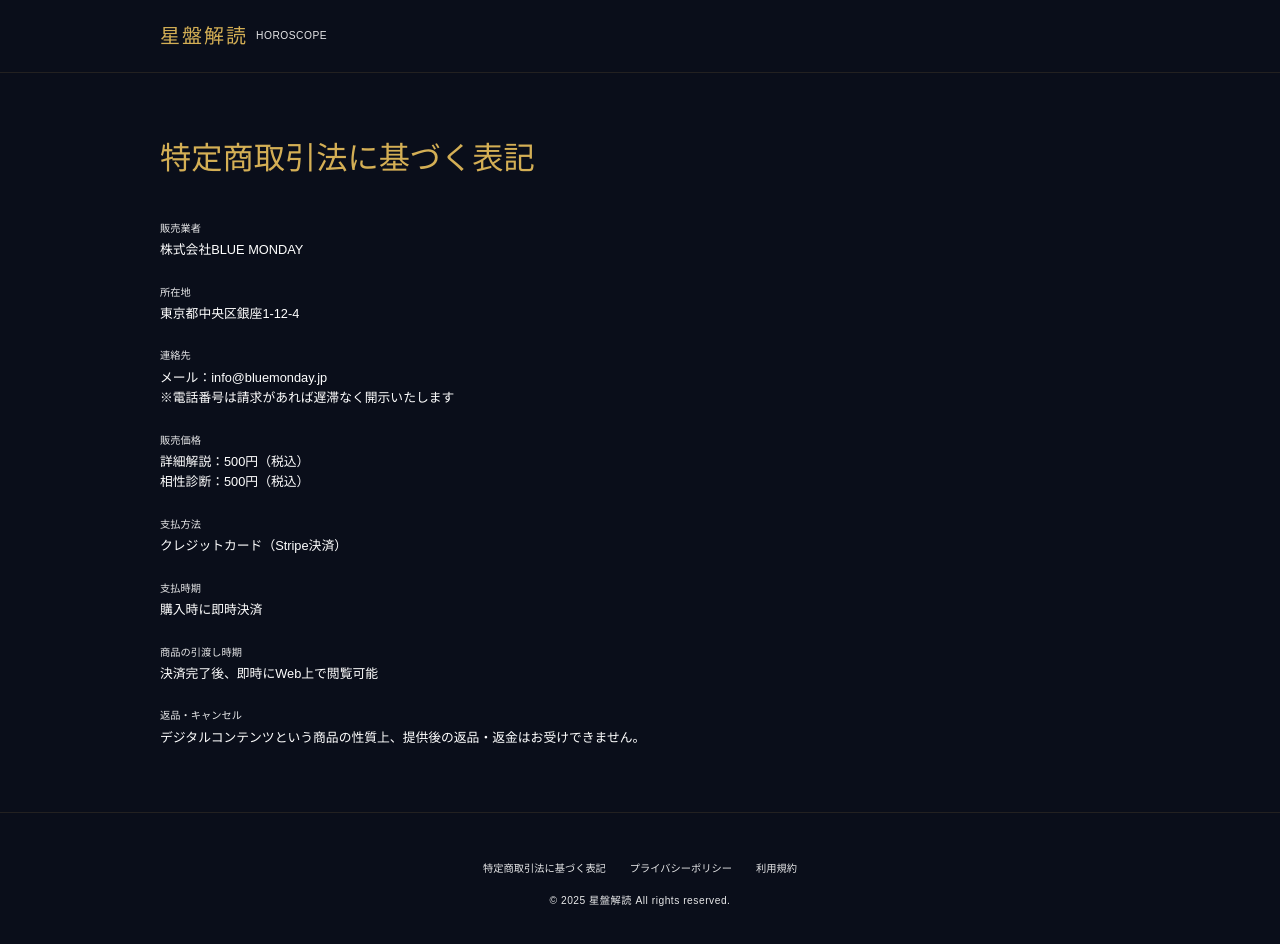
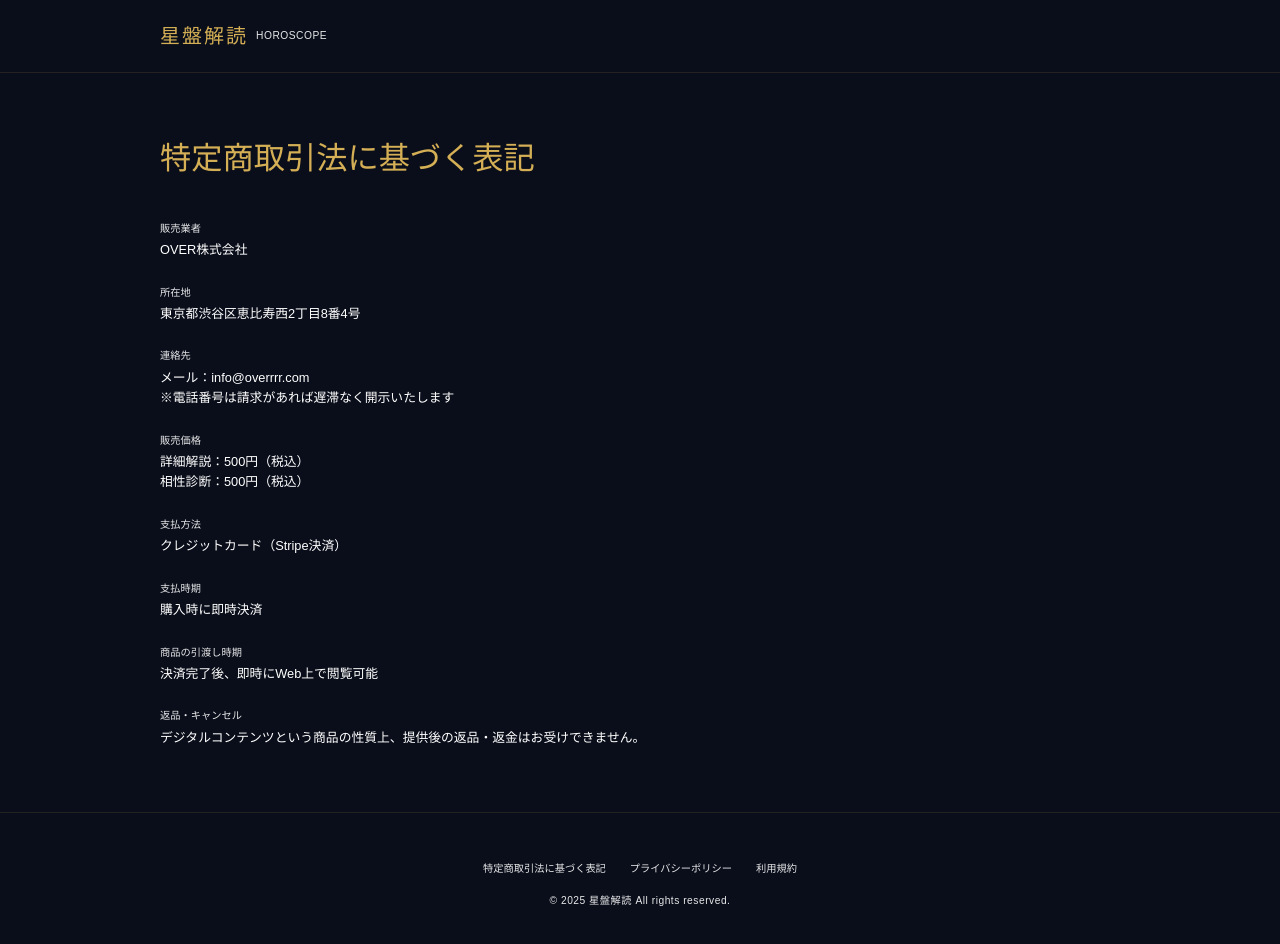
Before and after one commit to nakkay/seiban-kaidoku, a Next.js app: page /legal/tokushoho in a window 1280 px wide. Shown: the top 944 px of the page. Built offline with nearby package versions, Linux system fonts and the light colour scheme; no server answers; a web font is replaced by a local one.

Commit message:
fix: 法的ページの会社情報をOVER株式会社に変更

```diff
--- a/src/app/legal/privacy/page.tsx
+++ b/src/app/legal/privacy/page.tsx
@@ -68,7 +68,7 @@ export default function PrivacyPage() {
             <h2 className="text-base text-gold-light mb-3">6. お問い合わせ</h2>
             <p className="text-text-muted">
               プライバシーに関するお問い合わせは、以下までご連絡ください。<br />
-              メール：info@bluemonday.jp
+              メール：info@overrrr.com
             </p>
           </section>
 
--- a/src/app/legal/tokushoho/page.tsx
+++ b/src/app/legal/tokushoho/page.tsx
@@ -19,18 +19,18 @@ export default function TokushohoPage() {
           <dl className="space-y-6">
             <div>
               <dt className="text-xs text-text-muted mb-1">販売業者</dt>
-              <dd className="text-sm">株式会社BLUE MONDAY</dd>
+              <dd className="text-sm">OVER株式会社</dd>
             </div>
 
             <div>
               <dt className="text-xs text-text-muted mb-1">所在地</dt>
-              <dd className="text-sm">東京都中央区銀座1-12-4</dd>
+              <dd className="text-sm">東京都渋谷区恵比寿西2丁目8番4号</dd>
             </div>
 
             <div>
               <dt className="text-xs text-text-muted mb-1">連絡先</dt>
               <dd className="text-sm">
-                メール：info@bluemonday.jp<br />
+                メール：info@overrrr.com<br />
                 ※電話番号は請求があれば遅滞なく開示いたします
               </dd>
             </div>
```
